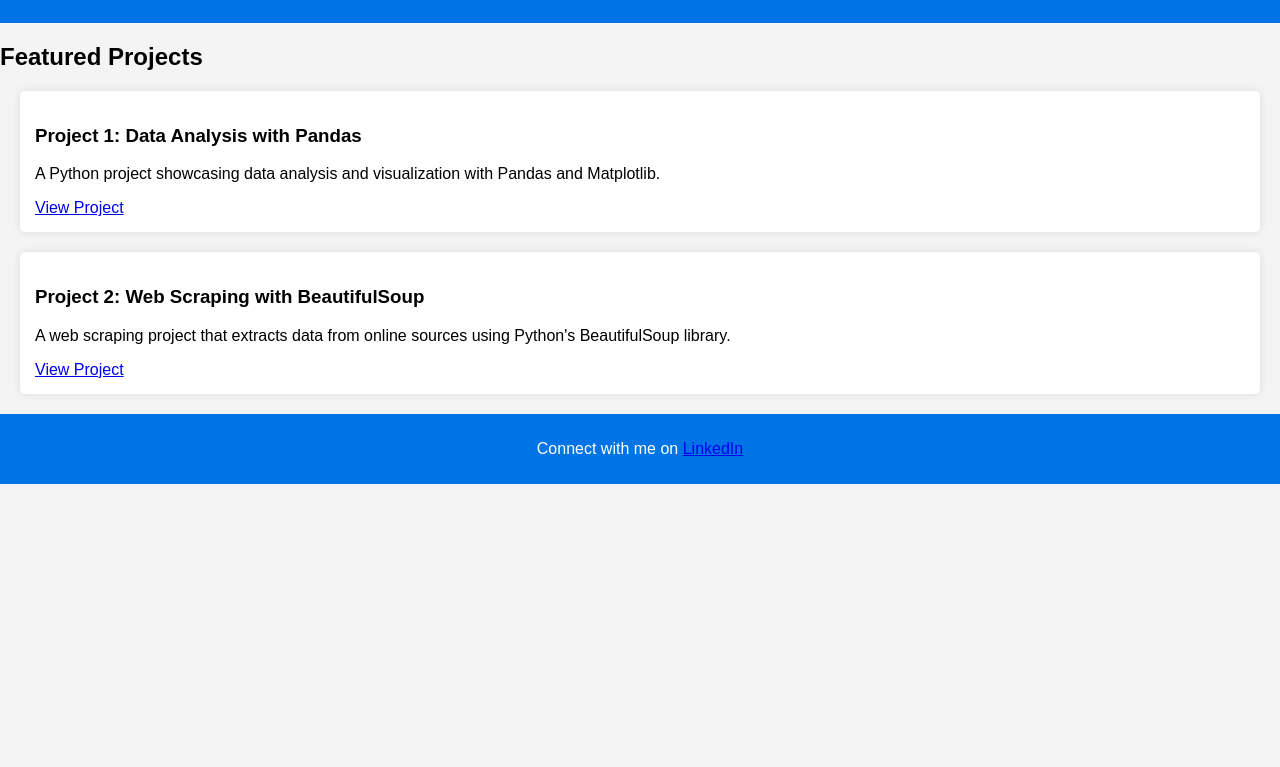
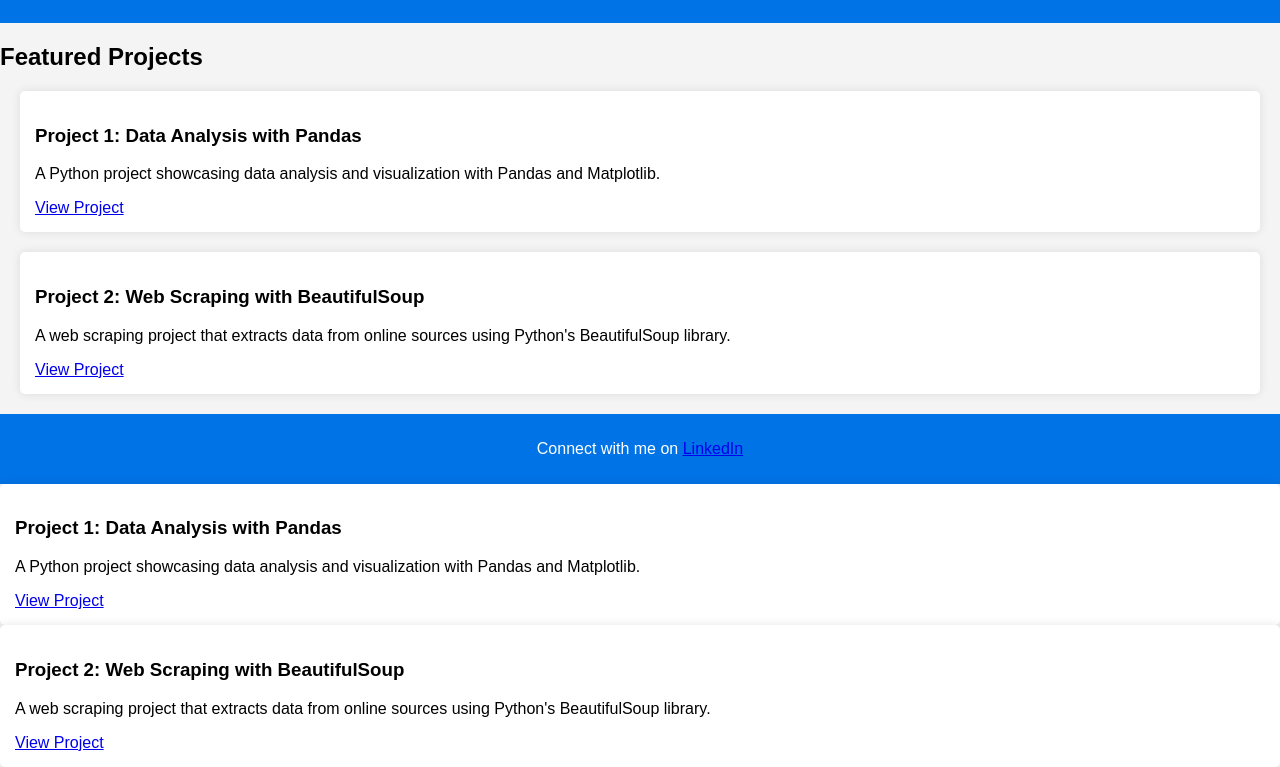
Before and after one commit to amallory1920/ashley-python-portfolio-new, a plain HTML site: page index.html in a window 1280 px wide. Shown: the part 111-878 px from the top of the page. Before the commit the page ends 800 px from the top, so only its background shows below. Drawn offline with Linux system fonts and the light colour scheme.

Commit message:
Update index.html

```diff
--- a/index.html
+++ b/index.html
@@ -33,3 +33,13 @@
     </footer>
 </body>
 </html>
+<div class="project">
+    <h3>Project 1: Data Analysis with Pandas</h3>
+    <p>A Python project showcasing data analysis and visualization with Pandas and Matplotlib.</p>
+    <a href="projects/data-analysis.html">View Project</a>
+</div>
+<div class="project">
+    <h3>Project 2: Web Scraping with BeautifulSoup</h3>
+    <p>A web scraping project that extracts data from online sources using Python's BeautifulSoup library.</p>
+    <a href="projects/web-scraping.html">View Project</a>
+</div>
```
